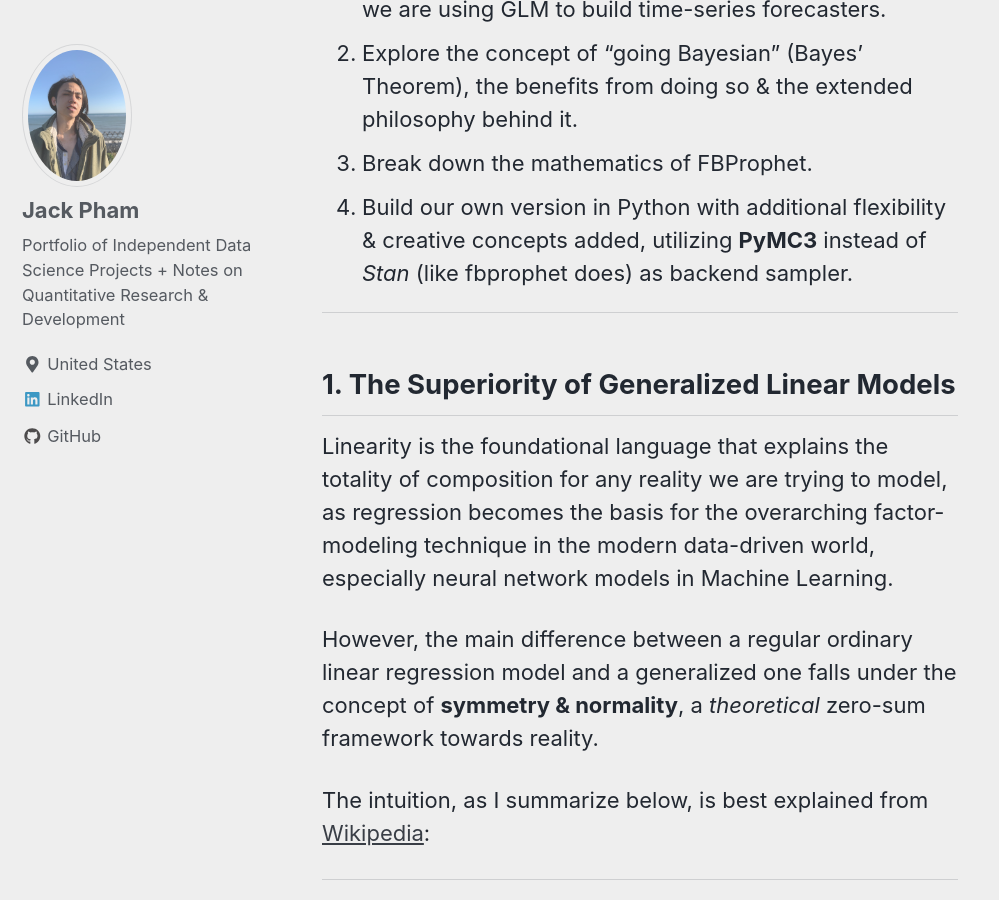
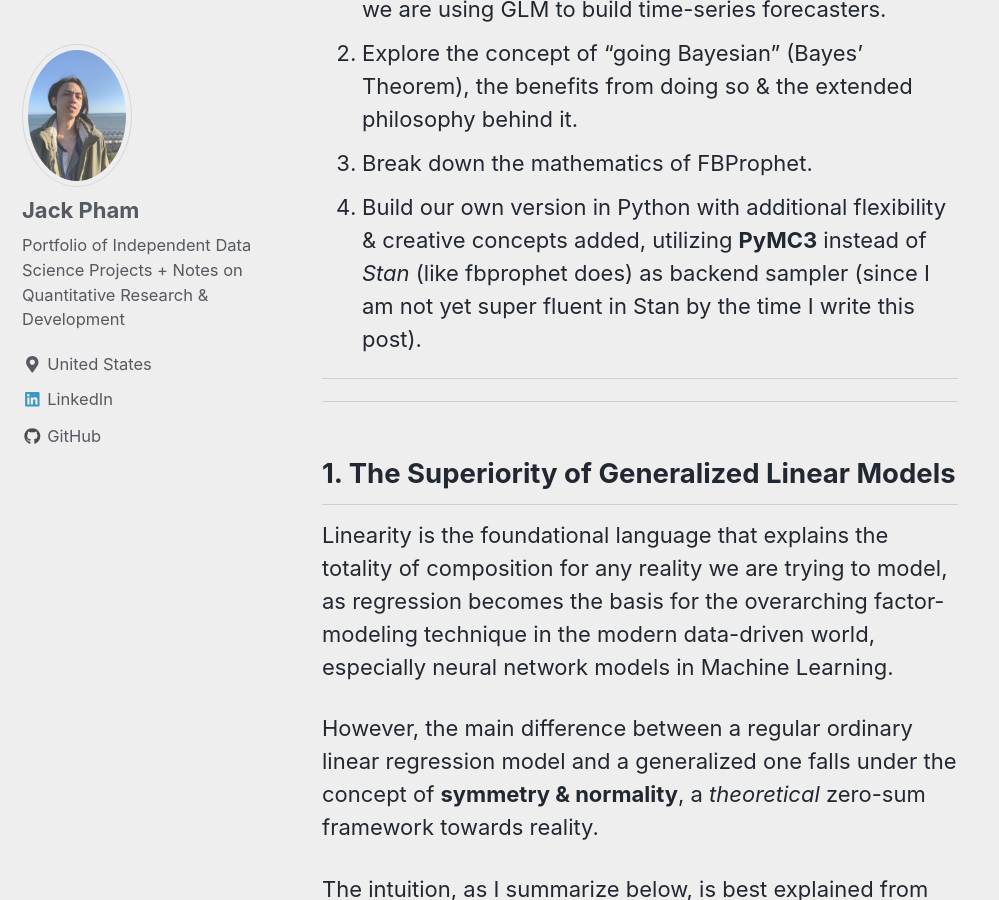
Before and after one commit to jp-quant/jp-quant.github.io, a Jekyll site: the page built from _posts/2020-09-01-fbprophet_bayesian_glm.md, in a window 1280 px wide and 900 px high, scrolled down 905 px. Shown: the whole window, without its empty margins (0-999 px from the left). Built offline with Jekyll 4.4.1, drawn with Linux system fonts in a browser that asks for light colours; nearby versions of some CDN libraries.

Commit message:
_posts/2020-09-01-fbprophet_bayesian_glm.md updated from https://stackedit.io/

```diff
--- a/_posts/2020-09-01-fbprophet_bayesian_glm.md
+++ b/_posts/2020-09-01-fbprophet_bayesian_glm.md
@@ -9,8 +9,9 @@ In this post, we will:
 1. Mathematically understand the difference between **Ordinary v.s. Generalized** Linear Models (GLM) & why we are using GLM to build time-series forecasters.
 2. Explore the concept of "going Bayesian" (Bayes' Theorem), the benefits from doing so & the extended philosophy behind it.
 3. Break down the mathematics of FBProphet.
-4. Build our own version in Python with additional flexibility & creative concepts added, utilizing **PyMC3** instead of *Stan* (like fbprophet does) as backend sampler.
+4. Build our own version in Python with additional flexibility & creative concepts added, utilizing **PyMC3** instead of *Stan* (like fbprophet does) as backend sampler (since I am not yet super fluent in Stan by the time I write this post).
 
+---
 ---
 
 ## 1. The Superiority of Generalized Linear Models
```
Also changed, not shown: other parts of _posts/2020-09-01-fbprophet_bayesian_glm.md (+1 -1 lines).
